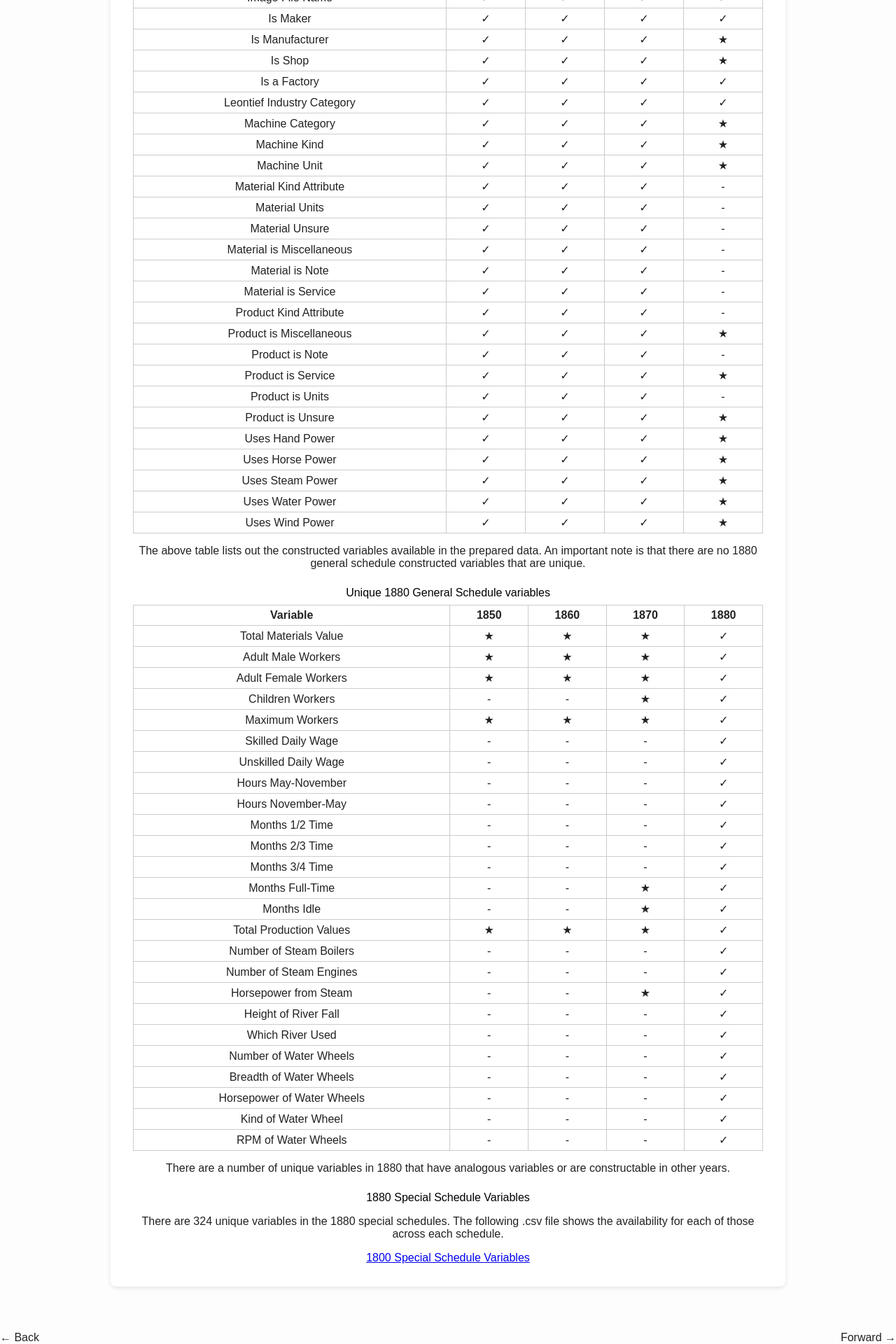
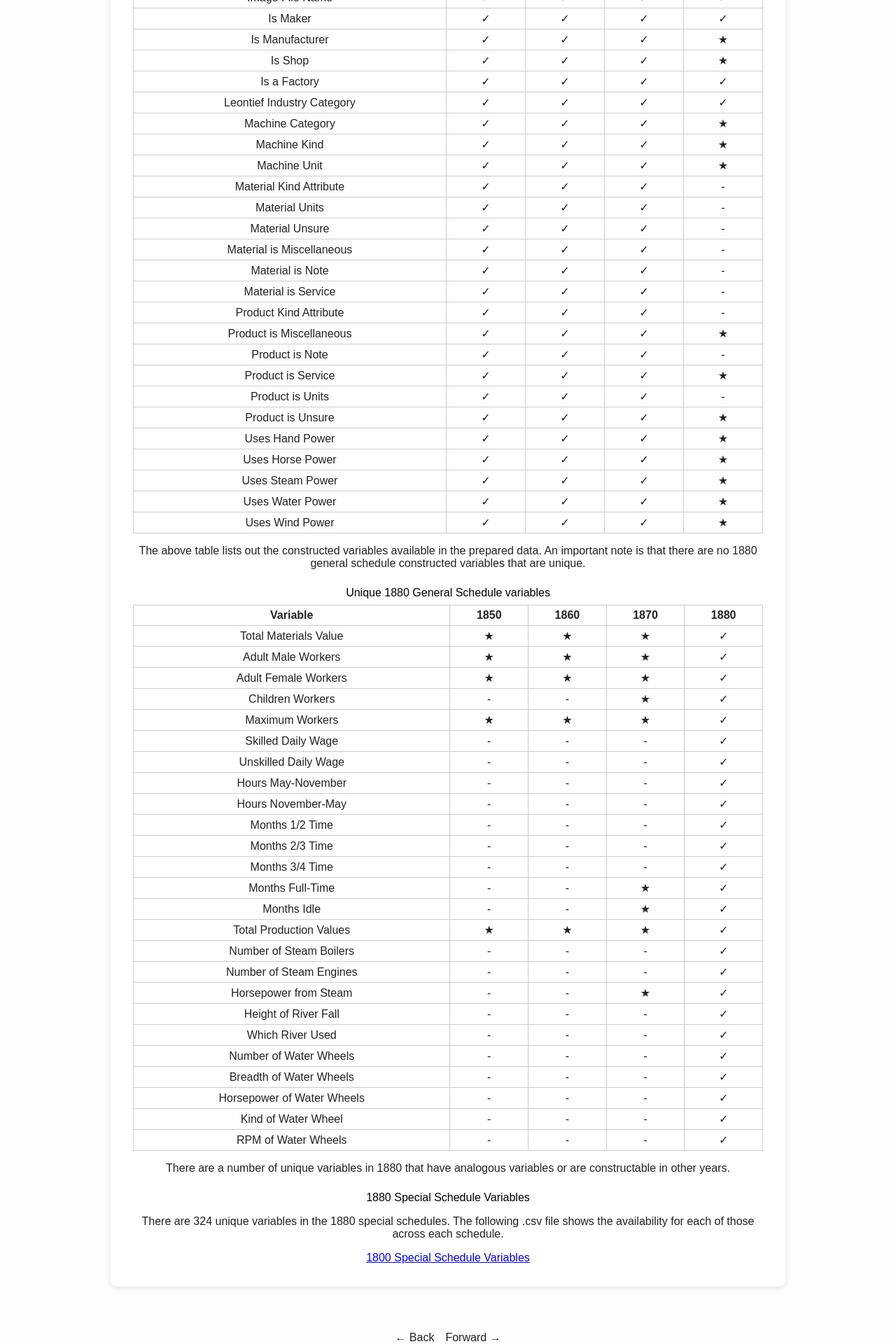
Before and after one commit to allen-otterstrom/CMF_data, a Jekyll site: the page built from data-structure.md, in a window 1280 px wide. Shown: the part 2206-4126 px from the top of the page at 70% size. Built offline with Jekyll 4.4.1, drawn with Linux system fonts in a browser that asks for light colours.

Commit message:
Update style.css

```diff
--- a/assets/style.css
+++ b/assets/style.css
@@ -153,11 +153,11 @@ select {
 
 .page-nav {
   display: flex;
-  justify-content: space-between;
+  justify-content: center; /* center the buttons */
+  gap: 1em;                 /* space between Back and Forward */
   margin-top: 2em;
 }
 
-/* Shared style for both buttons */
 .page-link {
   text-decoration: none;
   color: inherit;
@@ -168,6 +168,7 @@ select {
 .page-link:hover {
   text-decoration: underline;
 }
+
 
 
 /* Tables */
```
